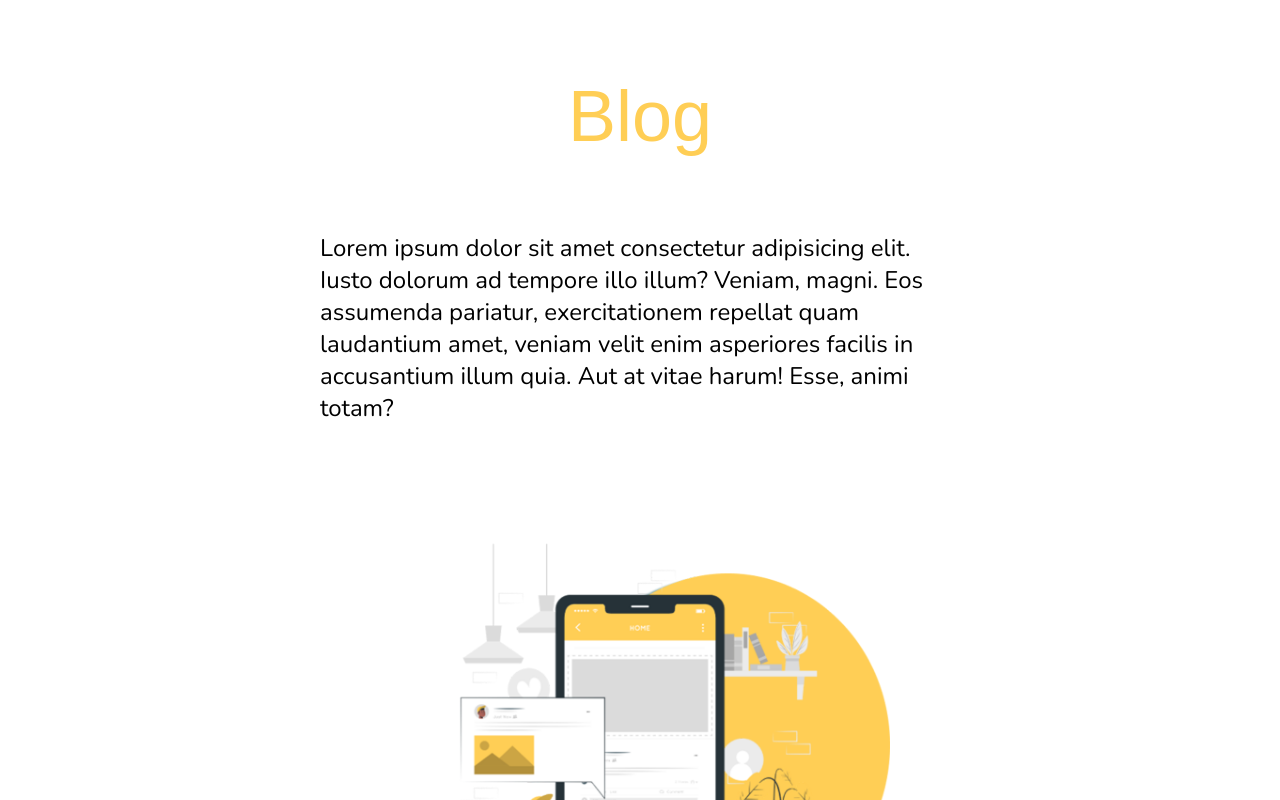
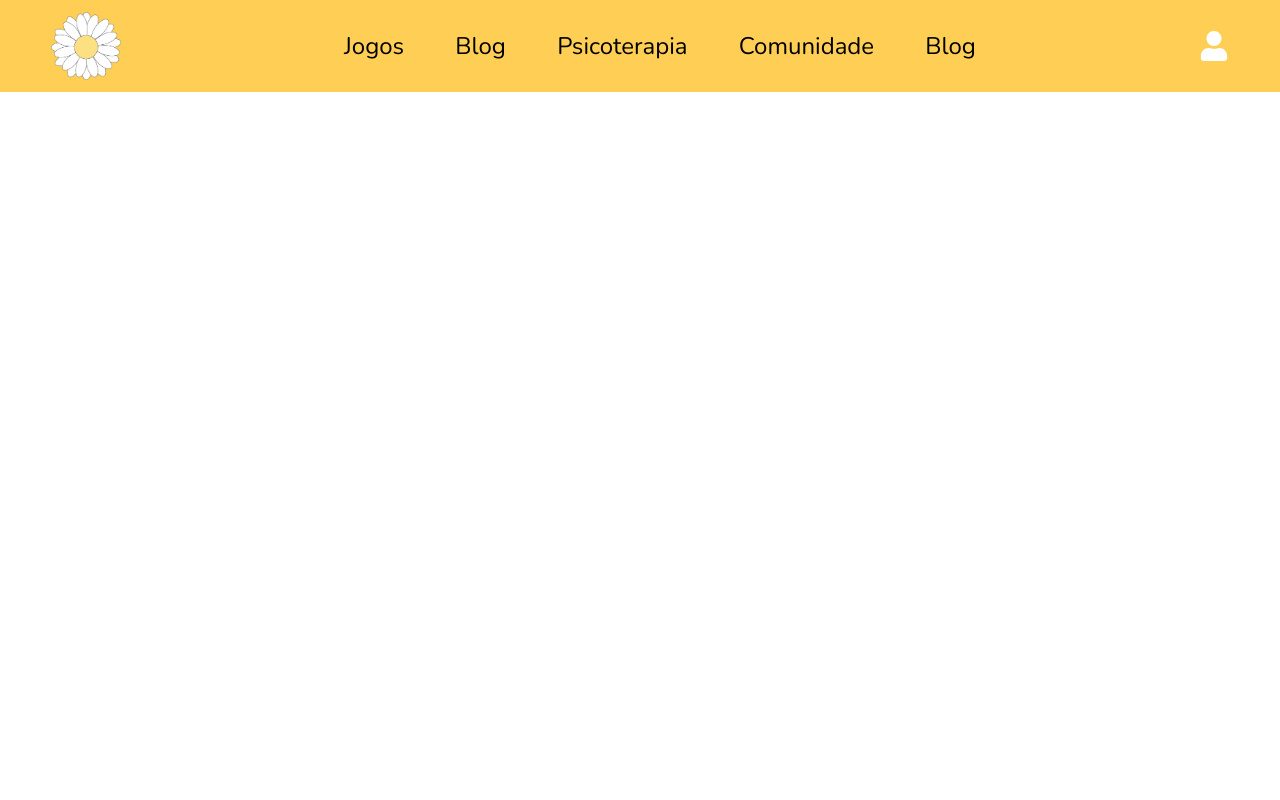
Before and after one commit to CalmoMilla/CalmoMilla-FrontEnd, a Next.js app: page /teste in a window 1280 px wide. Shown: the top 800 px of the page. Built offline with nearby package versions, Linux system fonts and the light colour scheme; a web font is replaced by a local one.

Commit message:
@vitorvhsilva Header do Usuario feito

```diff
--- a/src/app/teste/page.js
+++ b/src/app/teste/page.js
@@ -8,6 +8,6 @@ import SobreNos from "@/pages/components/Home/SobreNos/SobreNos"
 
 export default function Page() {
   return (
-    <Blog/>
+    <Header logado={true}/>
   )
 }
--- a/src/pages/components/Header/Header.js
+++ b/src/pages/components/Header/Header.js
@@ -1,11 +1,11 @@
 "use client"
 
 import Image from "next/image"
-import Script from "next/script"
 import { useState } from "react";
-import { FaBars, FaTimes } from "react-icons/fa"
+import { FaBars, FaTimes, FaUser } from "react-icons/fa"
 
-export default function Header() {
+
+export default function Header(props) {
 
   const [isOpen, setIsOpen] = useState(false);
 
@@ -13,6 +13,7 @@ export default function Header() {
     setIsOpen((prevState) => !prevState);
   };
 
+  const logado = props.logado
 
   return (
     <>
@@ -21,6 +22,8 @@ export default function Header() {
             <div>
                 <Image width={70} height={70} src="/assets/logo.png" alt="..."/>
             </div>
+            {!logado ?
+              <>
                 <div className={`bg-amarelo1 nav-links duration-500 lg:static fixed lg:min-h-fit min-h-[60vh] left-0 top-[-100%] lg:w-auto w-full flex items-center px-5 ${isOpen ? ' top-[10%]' : " "} z-50`}>
                     <ul className="flex lg:flex-row flex-col lg:items-center lg:gap-[4vw] gap-8">
                         <li>
@@ -45,6 +48,38 @@ export default function Header() {
                     {isOpen ? <FaTimes id="menu-navbar" className="text-3xl cursor-pointer lg:hidden" onClick={toggleMenu}></FaTimes> :
                     <FaBars id="menu-navbar" className="text-3xl cursor-pointer lg:hidden" onClick={toggleMenu}></FaBars> }
                 </div>
+              </>
+
+              :
+
+              <>
+              <div className={`bg-amarelo1 nav-links duration-500 lg:static fixed lg:min-h-fit min-h-[60vh] left-0 top-[-100%] lg:w-auto w-full flex items-center px-5 ${isOpen ? ' top-[10%]' : " "} z-50`}>
+                  <ul className="flex lg:flex-row flex-col lg:items-center lg:gap-[4vw] gap-8">
+                      <li>
+                          <a className="text-preto font-nunito xl:text-2xl text-lg hover:text-branco duration-500 transition ease-in-out" href="#">Jogos</a>
+                      </li>
+                      <li>
+                          <a className="text-preto font-nunito xl:text-2xl text-lg hover:text-branco duration-500 transition ease-in-out" href="#">Blog</a>
+                      </li>
+                      <li>
+                          <a className="text-preto font-nunito xl:text-2xl text-lg hover:text-branco duration-500 transition ease-in-out" href="#">Psicoterapia</a>
+                      </li>
+                      <li>
+                          <a className="text-preto font-nunito xl:text-2xl text-lg hover:text-branco duration-500 transition ease-in-out" href="#">Comunidade</a>
+                      </li>
+                      <li>
+                          <a className="text-preto font-nunito xl:text-2xl text-lg hover:text-branco duration-500 transition ease-in-out" href="#">Blog</a>
+                      </li>
+                  </ul>
+              </div>
+              <div className="flex items-center gap-6">
+                <FaUser className="text-3xl cursor-pointer text-branco"/>
+                  {isOpen ? <FaTimes id="menu-navbar" className="text-3xl cursor-pointer lg:hidden" onClick={toggleMenu}></FaTimes> :
+                  <FaBars id="menu-navbar" className="text-3xl cursor-pointer lg:hidden" onClick={toggleMenu}></FaBars> }
+              </div>
+            </>
+
+            }
         </nav>
       </header>
     </>
```
Lines whose indentation alone changed are shown as unchanged.
